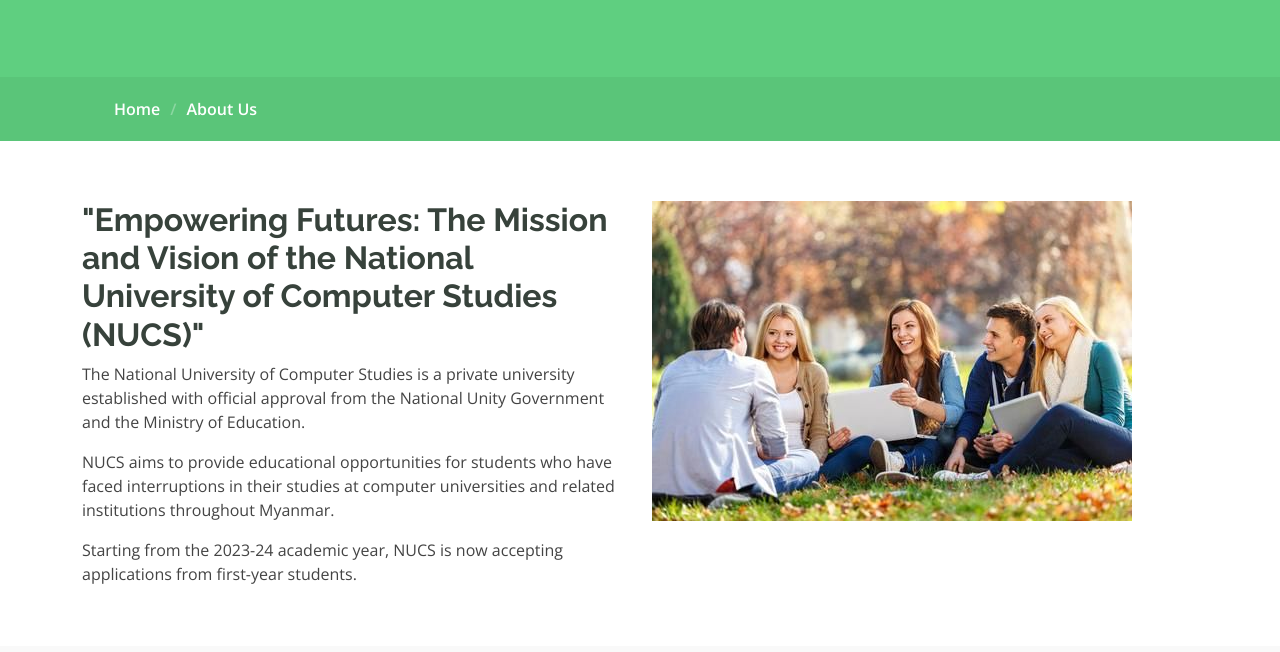
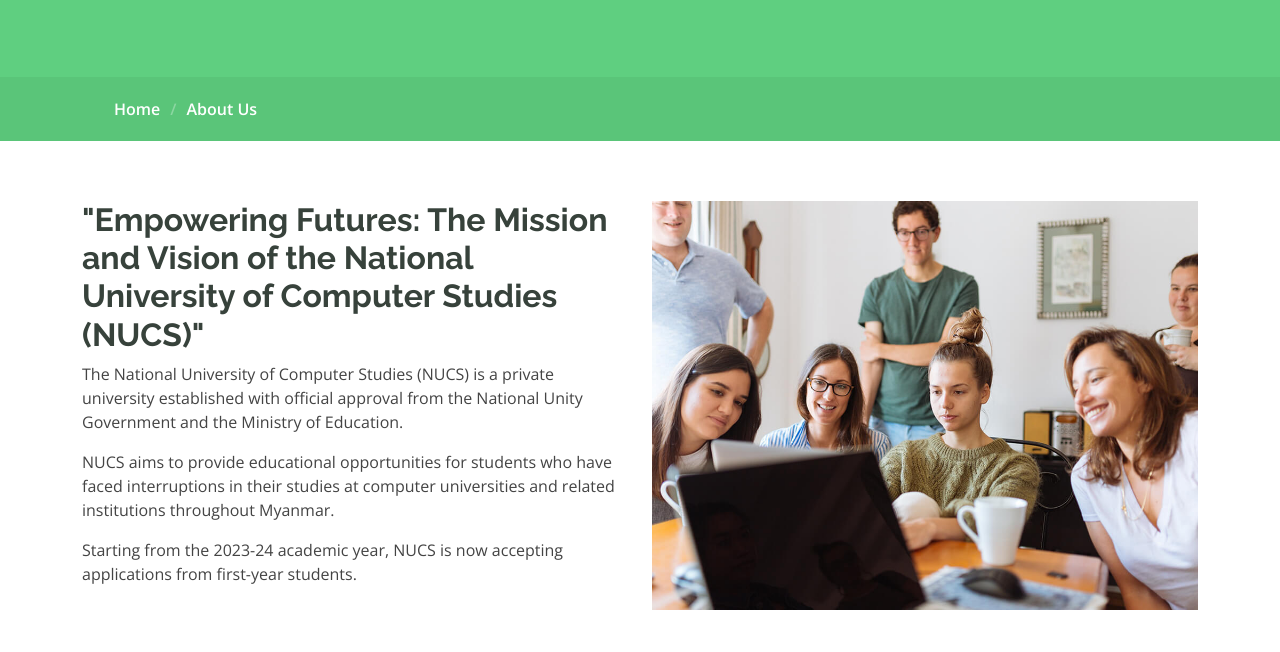
Before and after one commit to team7-candy/uni-prj, a plain HTML site: page about.html in a window 1280 px wide. Shown: the part 300-952 px from the top of the page. Drawn offline with nearby package versions, Linux system fonts and the light colour scheme.

Commit message:
second change

```diff
--- a/about.html
+++ b/about.html
@@ -91,13 +91,13 @@
         <div class="row gy-4">
 
           <div class="col-lg-6 order-1 order-lg-2" data-aos="fade-up" data-aos-delay="100">
-            <img src="assets/img/about_us2.jpg" class="img-fluid" alt="">
+            <img src="assets/img/about.jpg" class="img-fluid" alt="">
           </div>
 
           <div class="col-lg-6 order-2 order-lg-1 content" data-aos="fade-up" data-aos-delay="200">
             <h3>"Empowering Futures: The Mission and Vision of the National University of Computer Studies (NUCS)"</h3>
 
-            <p>The National University of Computer Studies is a private university established with official approval from the National Unity Government and the Ministry of Education.</p>
+            <p>The National University of Computer Studies (NUCS) is a private university established with official approval from the National Unity Government and the Ministry of Education.</p>
             <p>NUCS aims to provide educational opportunities for students who have faced interruptions in their studies at computer universities and related institutions throughout Myanmar.</p>
             <p>Starting from the 2023-24 academic year, NUCS is now accepting applications from first-year students.</p>
           </div>
```
Also changed, not shown: sign up.html (added).
